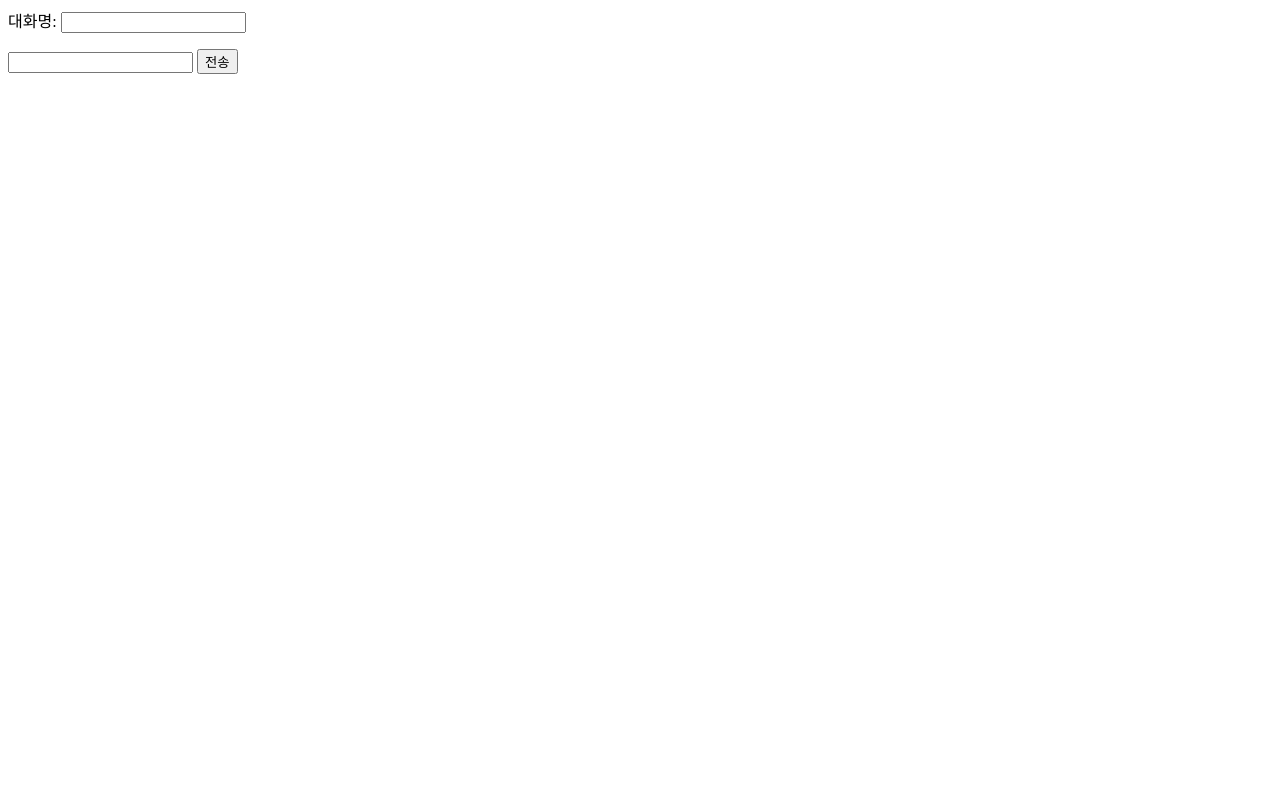
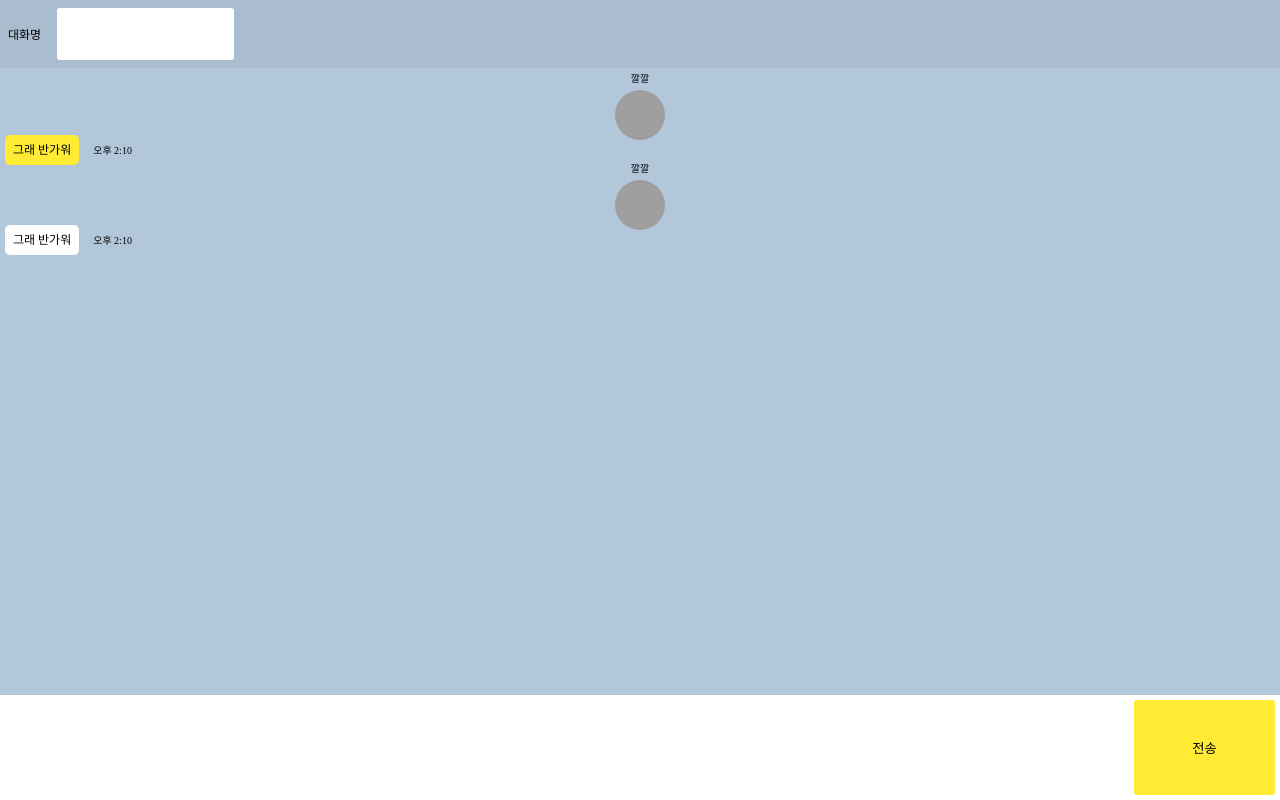
Before and after one commit to haenanim/socket-chat, a website: page src/index.html in a window 1280 px wide. Drawn offline with nearby package versions, Linux system fonts and the light colour scheme; no server answers; grey boxes are pictures that could not be loaded.

Commit message:
fix : css수정

```diff
--- /dev/null
+++ b/src/css/style.css
@@ -0,0 +1,112 @@
+* {
+  margin: 0;
+  padding: 0;
+}
+
+html,
+body {
+  height: 100%;
+}
+
+.wrapper {
+  height: 100%;
+  width: 100%;
+  display: flex;
+  flex-direction: column;
+  overflow: hidden;
+}
+
+.user-container {
+  background-color: #a9bdce;
+  flex: 1;
+  display: flex;
+  justify-content: flex-start;
+  align-items: center;
+  padding: 0.5rem;
+}
+.user-container label {
+  font-size: 12px;
+  margin-right: 1rem;
+}
+.user-container input {
+  border-radius: 3px;
+  border: none;
+  height: 100%;
+}
+.display-container {
+  flex: 12;
+  background-color: #b2c7d9;
+  overflow-y: scroll;
+}
+.input-container {
+  flex: 2;
+  display: flex;
+  justify-content: stretch;
+  align-items: stretch;
+}
+.input-container span {
+  display: flex;
+  justify-content: flex-start;
+  align-items: center;
+  padding: 0.3rem;
+  width: 100%;
+}
+.chatting-input {
+  font-size: 12px;
+  height: 100%;
+  flex: 8;
+  border: none;
+}
+.send-button {
+  flex: 1;
+  background-color: #ffeb33;
+  border: none;
+  height: 100%;
+  border-radius: 3px;
+}
+
+.chatting_list li {
+  width: 90%;
+  padding: 0.3rem;
+  display: flex;
+  justify-content: flex-start;
+  align-items: flex-end;
+  margin-top: 0.5rem;
+}
+.profile {
+  display: flex;
+  flex-direction: column;
+  align-items: center;
+  justify-content: center;
+  flex: 1;
+}
+.profile .user {
+  font-size: 10px;
+  margin-bottom: 0.3rem;
+}
+.profile .image {
+  border-radius: 50%;
+  object-fit: cover;
+  width: 50px;
+  height: 50px;
+}
+.message {
+  border-radius: 5px;
+  padding: 0.5rem;
+  font-size: 12px;
+  margin: 0 5px;
+  flex: 7;
+}
+.time {
+  font-size: 10px;
+  margin: 0 5px;
+}
+.sent {
+  flex-direction: row-reverse;
+}
+.sent .message {
+  background-color: #ffeb33;
+}
+.recived .message {
+  background-color: white;
+}
--- a/src/index.html
+++ b/src/index.html
@@ -4,18 +4,47 @@
     <meta charset="UTF-8" />
     <meta name="viewport" content="width=device-width, initial-scale=1.0" />
     <title>Document</title>
+    <link rel="stylesheet" href="css/style.css" />
   </head>
   <body>
     <div class="wrapper">
       <div class="user-container">
-        대화명: <input type="text" id="nickname" />
+        <label for="nickname">대화명</label>
+        <input type="text" id="nickname" />
       </div>
       <div class="display-container">
-        <ul class="chatting-list"></ul>
+        <ul class="chatting-list">
+          <li class="sent">
+            <span class="profile">
+              <span class="user">깔깔</span>
+              <img
+                class="image"
+                src="https://placeimg.com/50/50/any"
+                alt="any"
+              />
+            </span>
+            <span class="message">그래 반가워</span>
+            <span class="time">오후 2:10</span>
+          </li>
+          <li class="recived">
+            <span class="profile">
+              <span class="user">깔깔</span>
+              <img
+                class="image"
+                src="https://placeimg.com/50/50/any"
+                alt="any"
+              />
+            </span>
+            <span class="message">그래 반가워</span>
+            <span class="time">오후 2:10</span>
+          </li>
+        </ul>
       </div>
       <div class="input-container">
-        <input type="text" class="chatting-input" />
-        <button class="send-button">전송</button>
+        <span>
+          <input type="text" class="chatting-input" />
+          <button class="send-button">전송</button>
+        </span>
       </div>
     </div>
     <script src="/socket.io/socket.io.js"></script>
--- a/src/js/chat.js
+++ b/src/js/chat.js
@@ -15,6 +15,9 @@ sendButton.addEventListener('click', () => {
 });
 
 socket.on('chatting', (data) => {
+  const li = document.createElement('li');
+  li.innerText = `${data.name}님이 - ${data.msg}`;
+  chatList.appendChild(li);
   console.log(data);
 });
 
```
